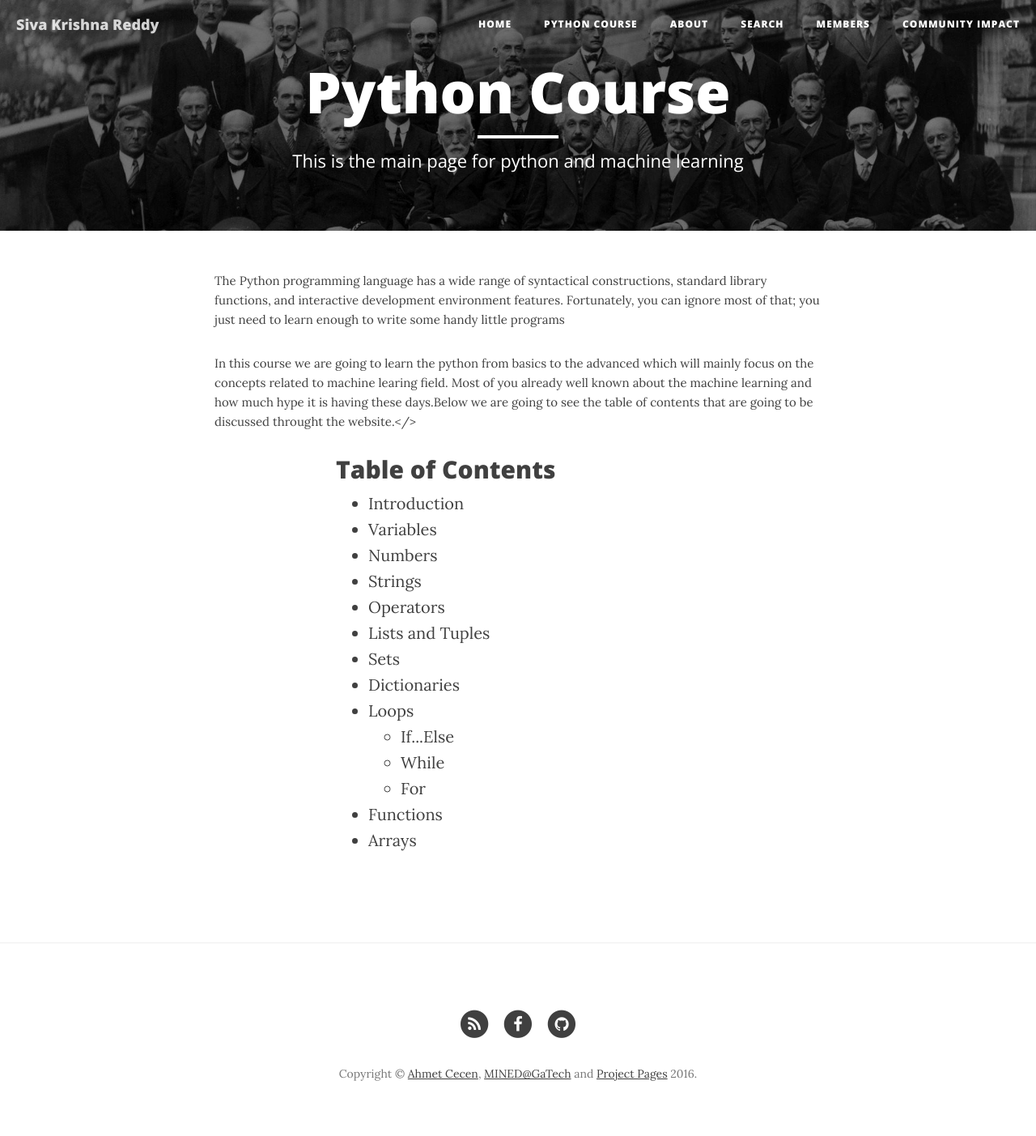
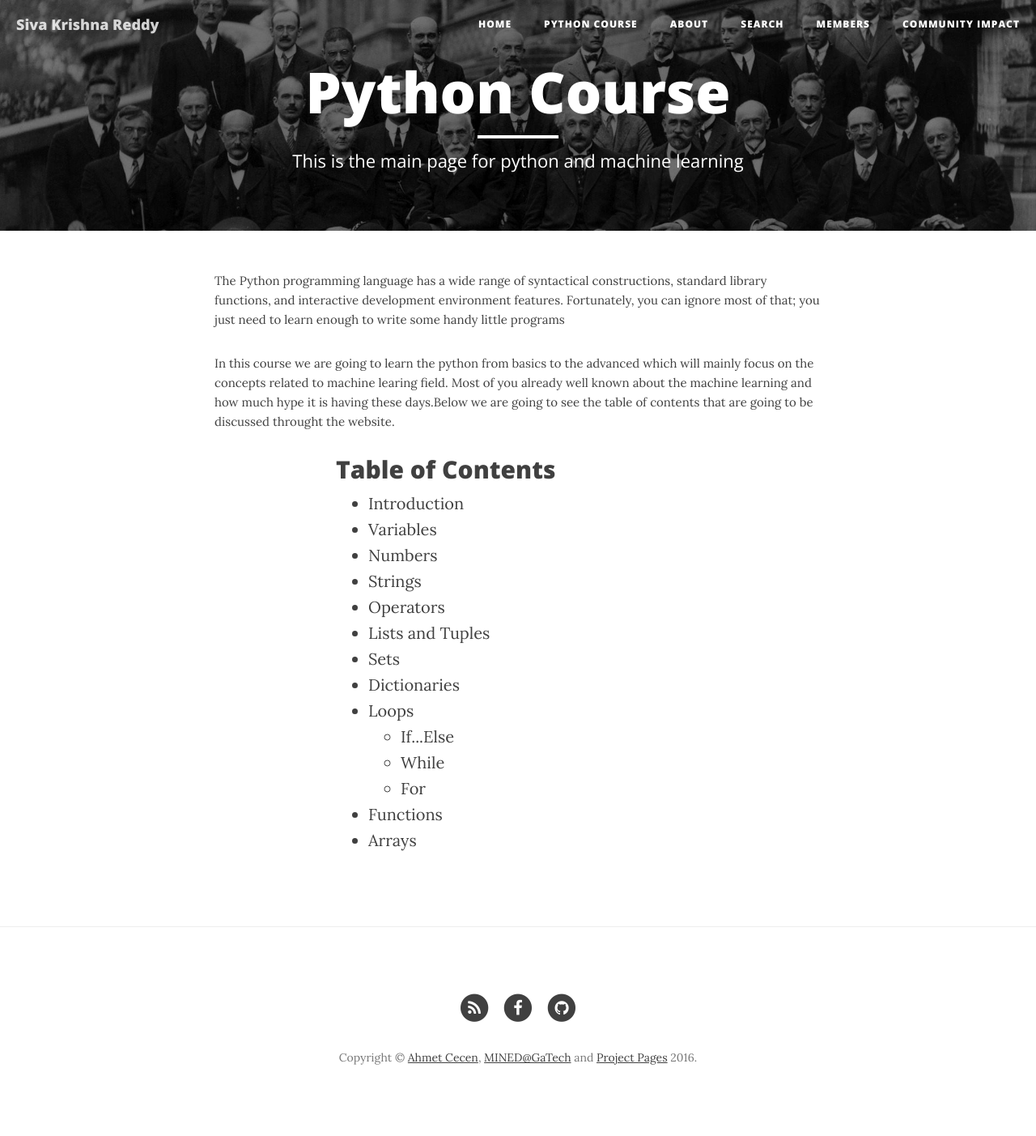
Before and after one commit to sivakrishna383/sivakrishna383.github.io, a Jekyll site: the page built from projects/project1.md, in a window 1280 px wide. Shown: the whole page at 81% size. Built offline with Jekyll 4.4.1, drawn with Linux system fonts in a browser that asks for light colours; nearby versions of some CDN libraries.

Commit message:
Update project1.md

```diff
--- a/projects/project1.md
+++ b/projects/project1.md
@@ -7,7 +7,7 @@ header-img: "img/homebg.jpg"
 
 <p style="line-height:1.6;">The Python programming language has a wide range of syntactical constructions, standard library functions, and interactive development environment features. Fortunately, you can ignore most of that; you just need to learn enough to write some handy little programs</p>
 
-<p style="line-height:1.6;">In this course we are going to learn the python from basics to the advanced which will mainly focus on the concepts related to machine learing field. Most of you already well known about the machine learning and how much hype it is having these days.Below we are going to see the table of contents that are going to be discussed throught the website.</>
+<p style="line-height:1.6;">In this course we are going to learn the python from basics to the advanced which will mainly focus on the concepts related to machine learing field. Most of you already well known about the machine learning and how much hype it is having these days.Below we are going to see the table of contents that are going to be discussed throught the website.</p>
 <div align="left" style="margin-left: 20%; line-height: 1.6; font-size: 20px;">
 	<h1>Table of Contents</h1>
 	<ul>
```
